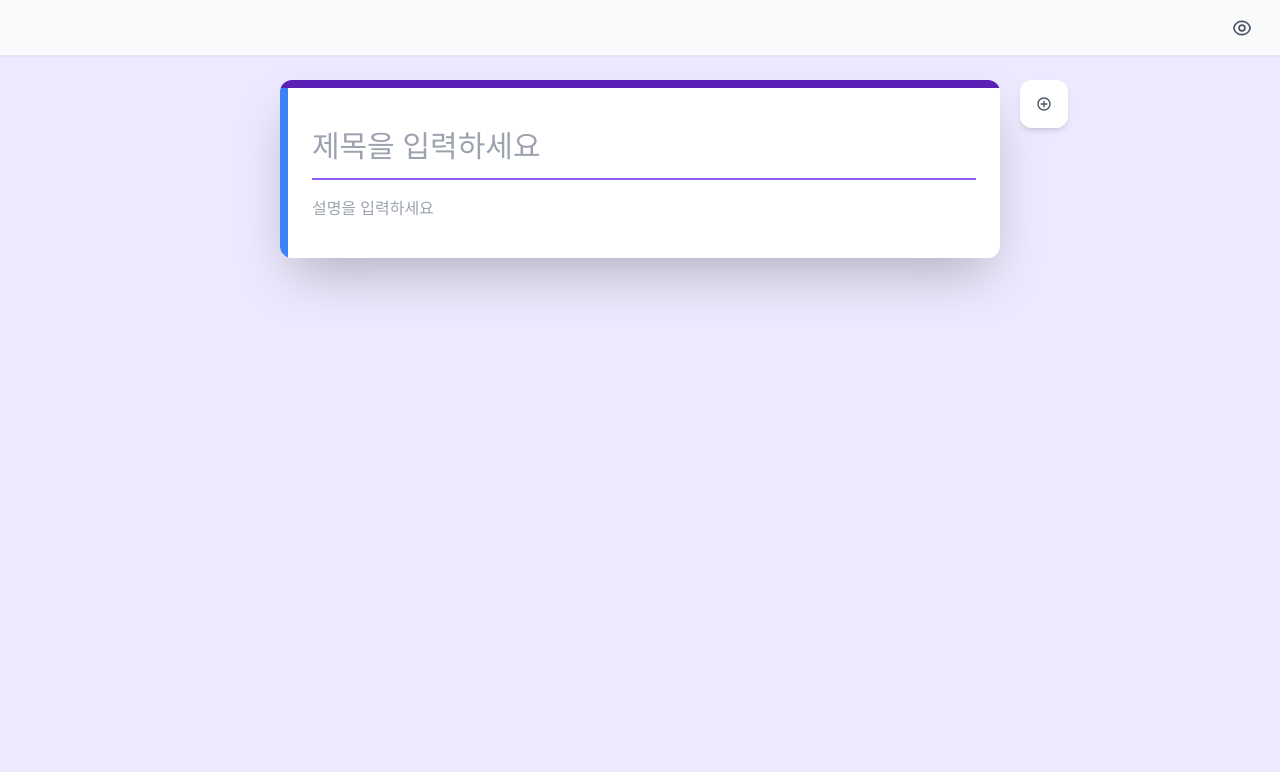
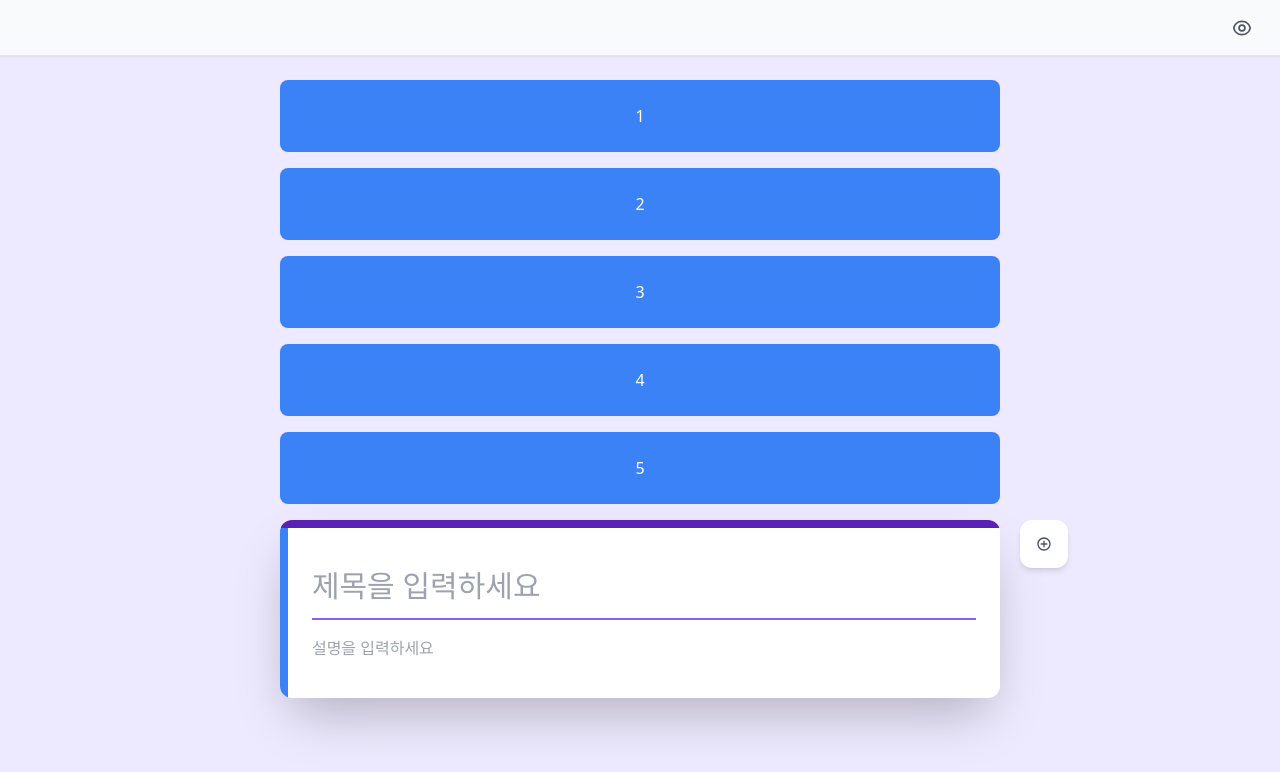
Before and after one commit to bh2980/googleFormClone, a React (Vite) app: page /editor in a window 1280 px wide. Shown: the top 772 px of the page. Built offline with nearby package versions, Linux system fonts and the light colour scheme.

Commit message:
feat: start useDnDList_unstable

```diff
--- /dev/null
+++ b/src/hook/headless/useDnDList_unstable.tsx
@@ -0,0 +1,75 @@
+import { useRef } from "react";
+
+interface useDnDProps {
+  handleItem: (fromIdx: number, toIdx: number) => void;
+}
+
+export interface DnDAction {
+  fromIdx: number;
+  toIdx: number;
+}
+
+const setStyle = (target: HTMLElement, style: Partial<CSSStyleDeclaration>) => {
+  Object.assign(target.style, style);
+};
+
+const makePx = (number: number) => `${number}px`;
+
+//https://www.youtube.com/watch?v=PyGqKt86gU0&t=1589s
+const useDnDList_unstable = <T extends HTMLElement = HTMLDivElement>() => {
+  const containerRef = useRef<T>(null);
+
+  const getDragIdx = (item: HTMLElement) => item.dataset.dragIdx!;
+
+  const dragStart = (e: React.MouseEvent) => {
+    if (!containerRef?.current) return;
+
+    e.preventDefault();
+
+    const dragStartPoint = { clientX: e.clientX, clientY: e.clientY };
+
+    containerRef.current.childNodes.forEach((item, idx) => {
+      const dragListItem = item as HTMLElement;
+
+      dragListItem.dataset.dragIdx = String(idx);
+      setStyle(dragListItem, { transition: "transform 0.2s" });
+    });
+
+    const dragItem = e.target as HTMLElement;
+    const dragItemIdx = getDragIdx(dragItem);
+
+    const cloneNode = dragItem.cloneNode(true) as HTMLElement;
+    const { width, height, top, left } = dragItem.getBoundingClientRect();
+
+    setStyle(cloneNode, {
+      position: "fixed",
+      pointerEvents: "none",
+      zIndex: "9999",
+      width: makePx(width),
+      height: makePx(height),
+      top: makePx(top),
+      left: makePx(left),
+      transition: "",
+    });
+
+    containerRef.current.appendChild(cloneNode);
+
+    const mouseMove = (e: MouseEvent) => {
+      const deltaX = e.clientX - dragStartPoint.clientX;
+      const deltaY = e.clientY - dragStartPoint.clientY;
+      setStyle(cloneNode, { transform: `translate(${makePx(deltaX)}, ${makePx(deltaY)})` });
+    };
+
+    const mouseUp = (e: MouseEvent) => {
+      document.removeEventListener("mousemove", mouseMove);
+      cloneNode.remove();
+    };
+
+    document.addEventListener("mousemove", mouseMove);
+    document.addEventListener("mouseup", mouseUp);
+  };
+
+  return { containerRef, dragStart };
+};
+
+export default useDnDList_unstable;
--- a/src/pages/Editor.tsx
+++ b/src/pages/Editor.tsx
@@ -12,7 +12,8 @@ import { addAnswer } from "../store/reducer/answerSlice";
 import useDnDList from "../hook/headless/useDnDList";
 import { editQuestionBlockOrder } from "../store/reducer/docsSlice";
 import { Link } from "react-router-dom";
-import { useEffect, useRef } from "react";
+import { useEffect, useRef, useState } from "react";
+import useDnDList_unstable from "../hook/headless/useDnDList_unstable";
 
 // TODO 관련 컴포넌트 EDITOR로 변경
 const Editor = () => {
@@ -21,6 +22,8 @@ const Editor = () => {
   const sidebarPosition = useAppSelector((store) => store.sidebarPosition);
   const prevLength = useRef(questionIDList.length);
 
+  const [testArr, setTestArr] = useState([1, 2, 3, 4, 5]);
+
   const floatingSideBarRef = useRef<HTMLDivElement>(null);
 
   const handleItem = (fromIdx: number, toIdx: number) => {
@@ -28,6 +31,8 @@ const Editor = () => {
   };
 
   const { handleDrag, constainerRef } = useDnDList({ handleItem });
+
+  const { dragStart, containerRef } = useDnDList_unstable();
 
   const addQuestionBlock = () => {
     const QUESTION_ID = uuidv4();
@@ -89,6 +94,17 @@ const Editor = () => {
       </div>
       <div className="relative flex justify-center w-full px-4 py-20">
         <form className="flex flex-col w-full gap-4 max-w-[720px]">
+          <div ref={containerRef} className="flex flex-col w-full gap-4">
+            {testArr.map((item) => (
+              <div
+                className="w-full h-[72px] flex justify-center items-center bg-blue-500 text-white rounded-lg"
+                key={item}
+                onMouseDown={dragStart}
+              >
+                {item}
+              </div>
+            ))}
+          </div>
           <TitleBlock />
           <div ref={constainerRef} className="flex flex-col gap-4">
             {questionIDList.map((qID, idx) => (
```
